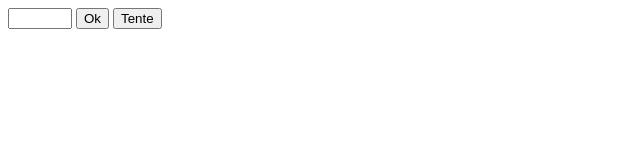
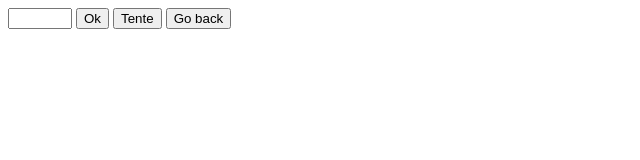
Before and after one commit to Richard9923/improving-js-skills, a plain HTML site: page JS WebApi/index.html in a window 1280 px wide. Shown: the whole page, without its empty margins (0-640 px from the left). Drawn offline with Linux system fonts and the light colour scheme.

Commit message:
Aprendendo functio go back js

```diff
--- a/JS WebApi/app.js
+++ b/JS WebApi/app.js
@@ -22,3 +22,7 @@ function myFunction() {
     document.getElementById("demo").innerHTML = inpObj.validationMessage;
   }
 }
+
+function goBack() {
+  window.history.back();
+}
--- a/JS WebApi/index.html
+++ b/JS WebApi/index.html
@@ -11,6 +11,7 @@
 
     <button onclick="myFunction()">Ok</button>
     <button onclick="getLocation()">Tente</button></button>
+    <button onclick="goBack()">Go back</button>
     <p id="demo"></p>
     <p id="id1"></p>
     <script src="app.js"></script>
```
